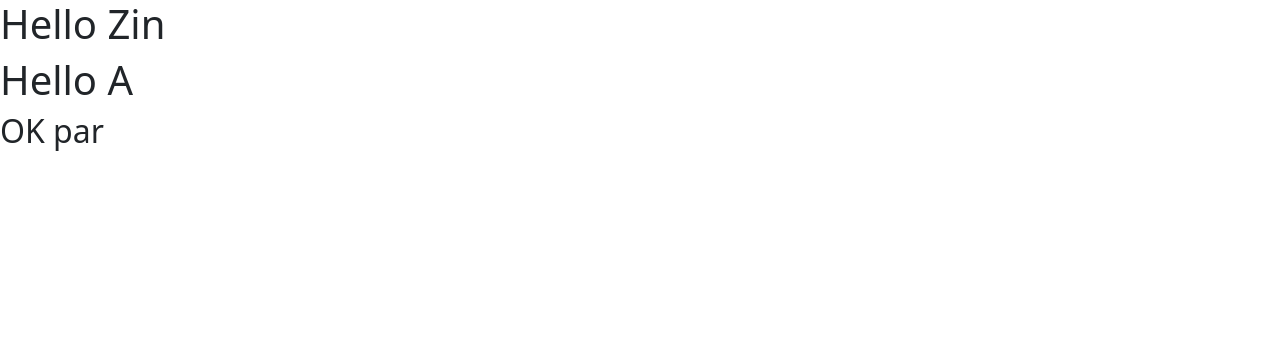
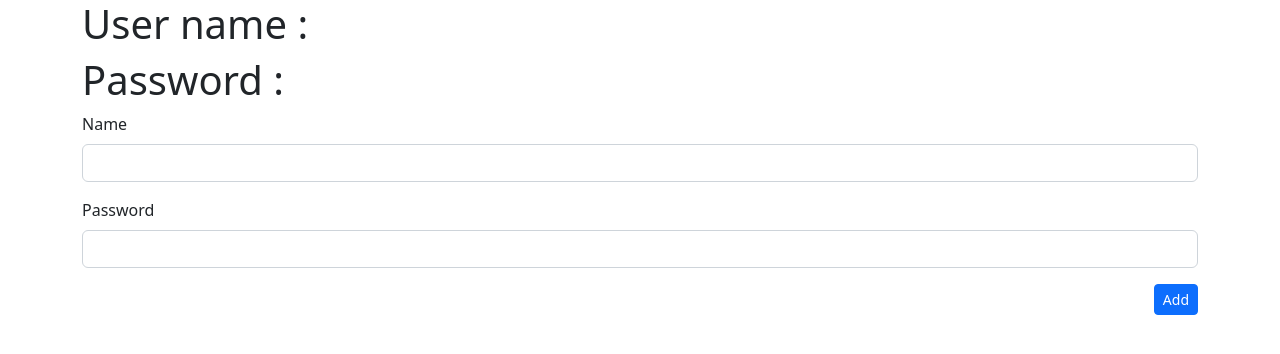
Before and after one commit to Zin-Minn-Htet/React_Testing, a React (Create React App) app: page / in a window 1280 px wide. Shown: the top 354 px of the page. Built offline with nearby package versions, Linux system fonts and the light colour scheme.

Commit message:
useRef-test

```diff
--- a/public/index.html
+++ b/public/index.html
@@ -32,7 +32,6 @@
   <body>
     <noscript>You need to enable JavaScript to run this app.</noscript>
     <div id="root"></div>
-    <div id="portal"></div>
     <!--
       This HTML file is a template.
       If you open it directly in the browser, you will see an empty page.
--- a/src/App.js
+++ b/src/App.js
@@ -1,11 +1,27 @@
-import React from 'react';
-import Acompo from './components/Acompo';
+import React, { useState } from 'react';
+import Adduser from './components/Adduser';
+import Useradd from './components/Useradd'
 
 function App() {
+
+  const [user, setUser] = useState({})
+
+  const addUserHandler = (newUser) => {
+    setUser((previous) => {
+      console.log(previous)
+      return ({
+        name: newUser.name,
+        password: newUser.password
+      })
+    })
+  }
+
   return (
-    <div>
-      <h1>Hello Zin</h1>
-      <Acompo/>
+    <div className='container'>
+      <h1>User name :{user.name} </h1>
+      <h1>Password : {user.password} </h1>
+      <Adduser addUser= {addUserHandler}/>
+      {/* <Useradd addUser={addUserHandler } /> */}
     </div>
   )
 }
--- a/src/components/Acompo.js
+++ /dev/null
@@ -1,12 +0,0 @@
-import React from 'react';
-import ReactDOM from 'react-dom';
-
-export default function Acompo() {
-  return ReactDOM.createPortal (
-    <>
-      <h1>Hello A</h1>
-      <h2>OK par</h2>
-    </>,
-    document.getElementById("portal")
-  )
-}
--- /dev/null
+++ b/src/components/Adduser.js
@@ -0,0 +1,33 @@
+import React, { useState } from 'react'
+
+export default function Adduser(props) {
+
+    const [name, setName] = useState("");
+    const [password, setPassword] = useState("");
+
+    const addUser = (e) => {
+        e.preventDefault();
+        let user = {
+            name,
+            password
+        }
+        props.addUser(user)
+    }
+    return (
+        <form onSubmit={addUser}>
+            <div className="mb-3">
+                <label htmlFor="name" className="form-label">Name</label>
+                <input type="text" className="form-control" id="name" onChange={(e) => {
+                    setName(e.target.value)
+                }} />
+            </div>
+            <div className="mb-3">
+                <label htmlFor="password" className="form-label">Password</label>
+                <input type="text" className="form-control" id="password" onChange={(e) => {
+                    setPassword(e.target.value)
+                }} />
+            </div>
+            <button type="submit" className="btn btn-primary btn-sm float-end">Add</button>
+        </form>
+    )
+}
--- /dev/null
+++ b/src/components/Useradd.js
@@ -0,0 +1,35 @@
+import React, { useRef } from 'react'
+
+
+export default function Useradd(props) {
+
+    const nameRef = useRef();
+    const passwordRef = useRef();
+
+    const addUser = (e) => {
+        e.preventDefault()
+        let user = {
+            name: nameRef.current.value,
+            password: passwordRef.current.value
+        }
+        props.addUser(user)
+        nameRef.current.value = "";
+        passwordRef.current.value = ""
+    }
+
+  return (
+    <>
+     <form onSubmit={addUser}>
+            <div className="mb-3">
+                <label htmlFor="name" className="form-label">Name</label>
+                <input type="text" className="form-control" id="name" ref={nameRef} />
+            </div>
+            <div className="mb-3">
+                <label htmlFor="password" className="form-label">Password</label>
+                <input type="text" className="form-control" id="password" ref={passwordRef}  />
+            </div>
+            <button type="submit" className="btn btn-primary btn-sm float-end">Add</button>
+        </form>
+    </>
+  )
+}
```
